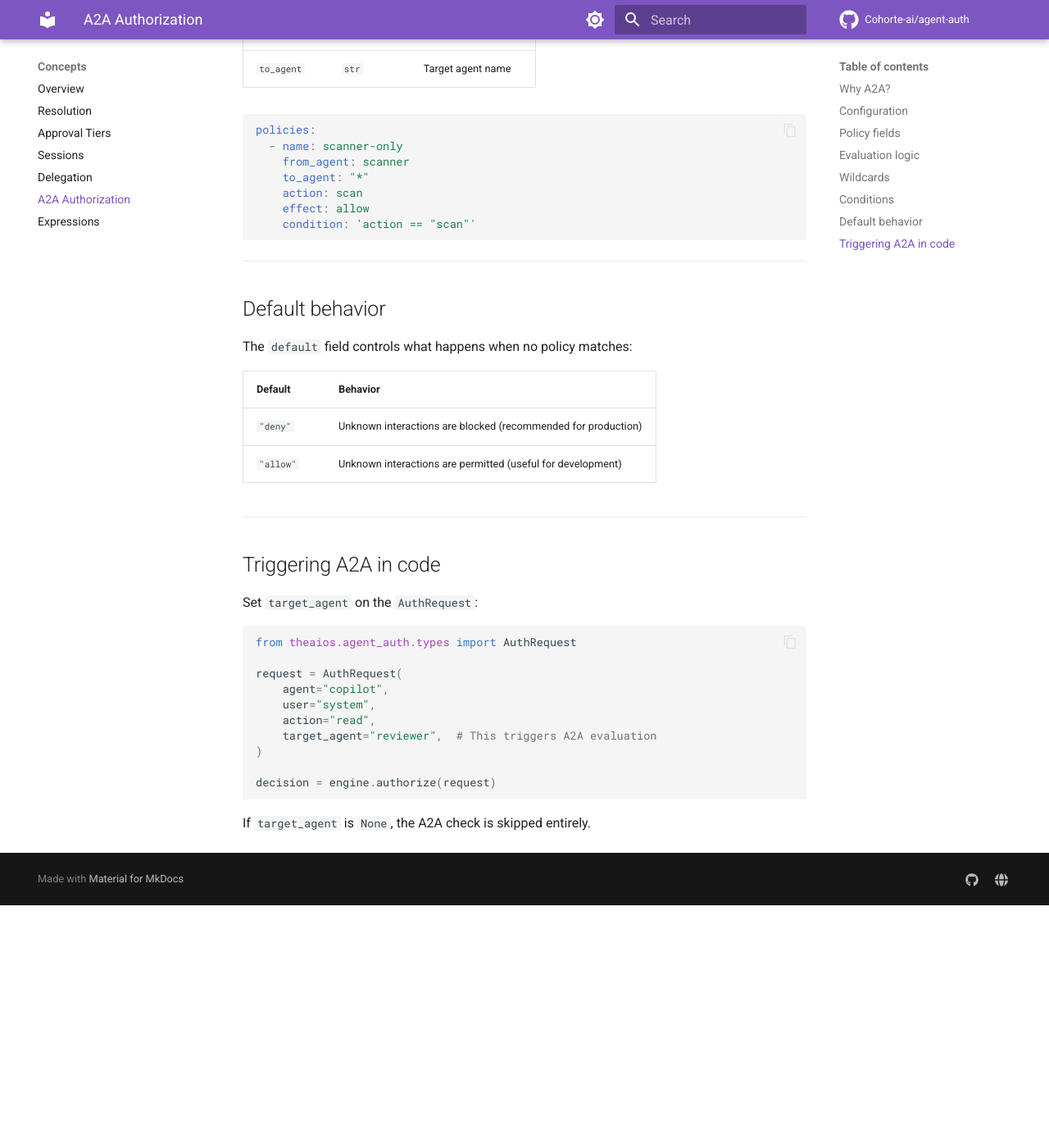
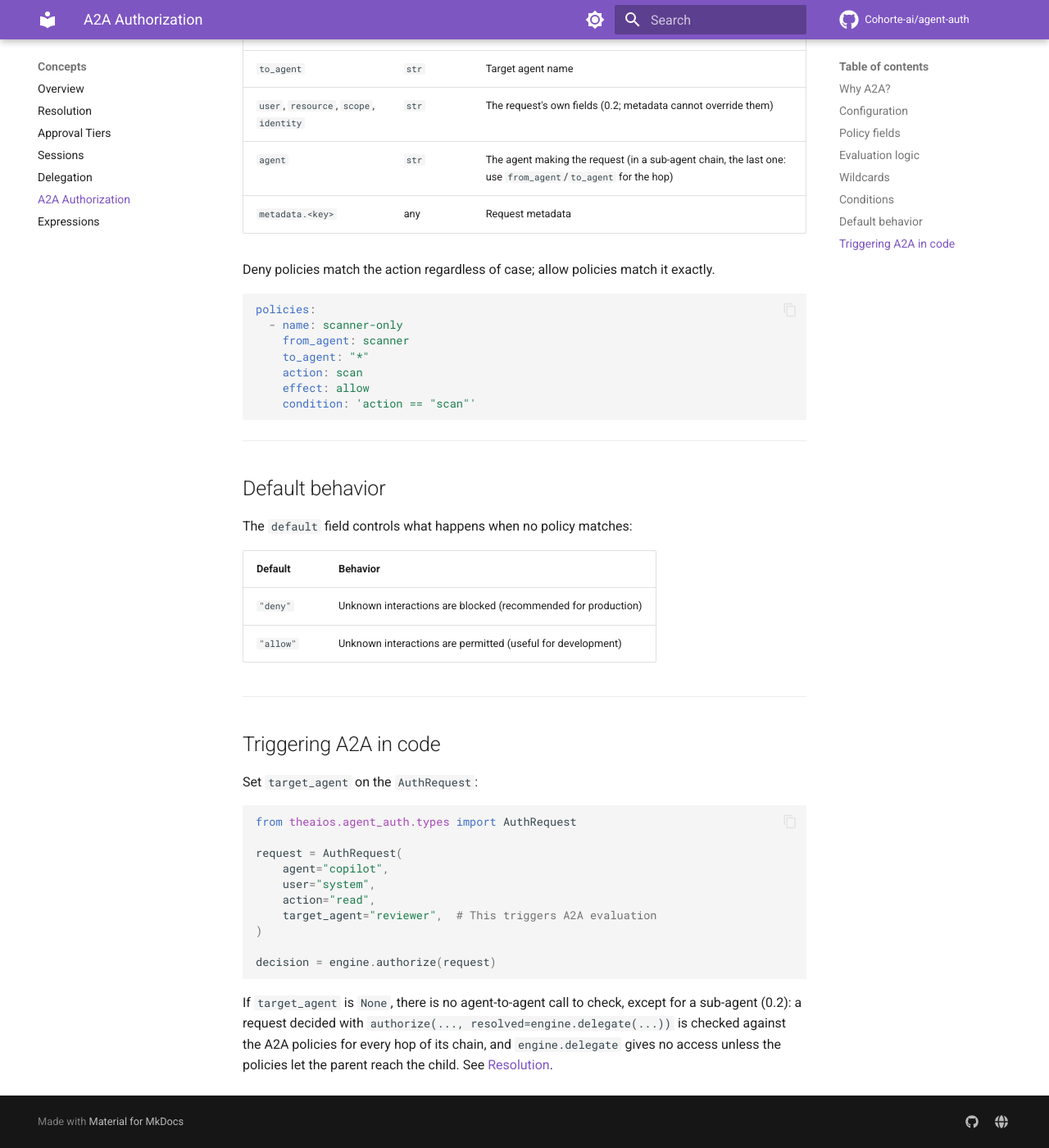
Before and after one commit to Cohorte-ai/agent-auth, an MkDocs documentation site: the page built from docs/a2a.md, in a window 1280 px wide and 1400 px high, scrolled down 2730 px. Shown: the whole window at 82% size. Built offline with MkDocs 1.6.1 and Material for MkDocs 9.7.7, drawn with Linux system fonts in a browser that asks for light colours; comment, search, counter and statistics services are not loaded; before the commit the page ends 3834 px from its top, so only the background shows below that.

Commit message:
Docs for the second re-verification: A2A fields and sub-agent hops, design snippet, middleware token mode, chains, scopes, actions
Co-Authored-By: Claude Opus 5.5 <noreply@anthropic.com>

````diff
--- a/docs/a2a.md
+++ b/docs/a2a.md
@@ -98,6 +98,11 @@ Conditions use the safe expression language. Available variables:
 | `action` | `str` | The requested action |
 | `from_agent` | `str` | Source agent name |
 | `to_agent` | `str` | Target agent name |
+| `user`, `resource`, `scope`, `identity` | `str` | The request's own fields (0.2; metadata cannot override them) |
+| `agent` | `str` | The agent making the request (in a sub-agent chain, the last one: use `from_agent`/`to_agent` for the hop) |
+| `metadata.<key>` | any | Request metadata |
+
+Deny policies match the action regardless of case; allow policies match it exactly.
 
 ```yaml
 policies:
@@ -139,4 +144,7 @@ request = AuthRequest(
 decision = engine.authorize(request)
 ```
 
-If `target_agent` is `None`, the A2A check is skipped entirely.
+If `target_agent` is `None`, there is no agent-to-agent call to check, except for a sub-agent
+(0.2): a request decided with `authorize(..., resolved=engine.delegate(...))` is checked against
+the A2A policies for every hop of its chain, and `engine.delegate` gives no access unless the
+policies let the parent reach the child. See [Resolution](resolution.md).
````
Also changed, not shown: CHANGELOG.md (+7 -0 lines), docs/design/resolution.md (+3 -3 lines), docs/integration.md (+10 -0 lines), docs/resolution.md (+7 -4 lines).
